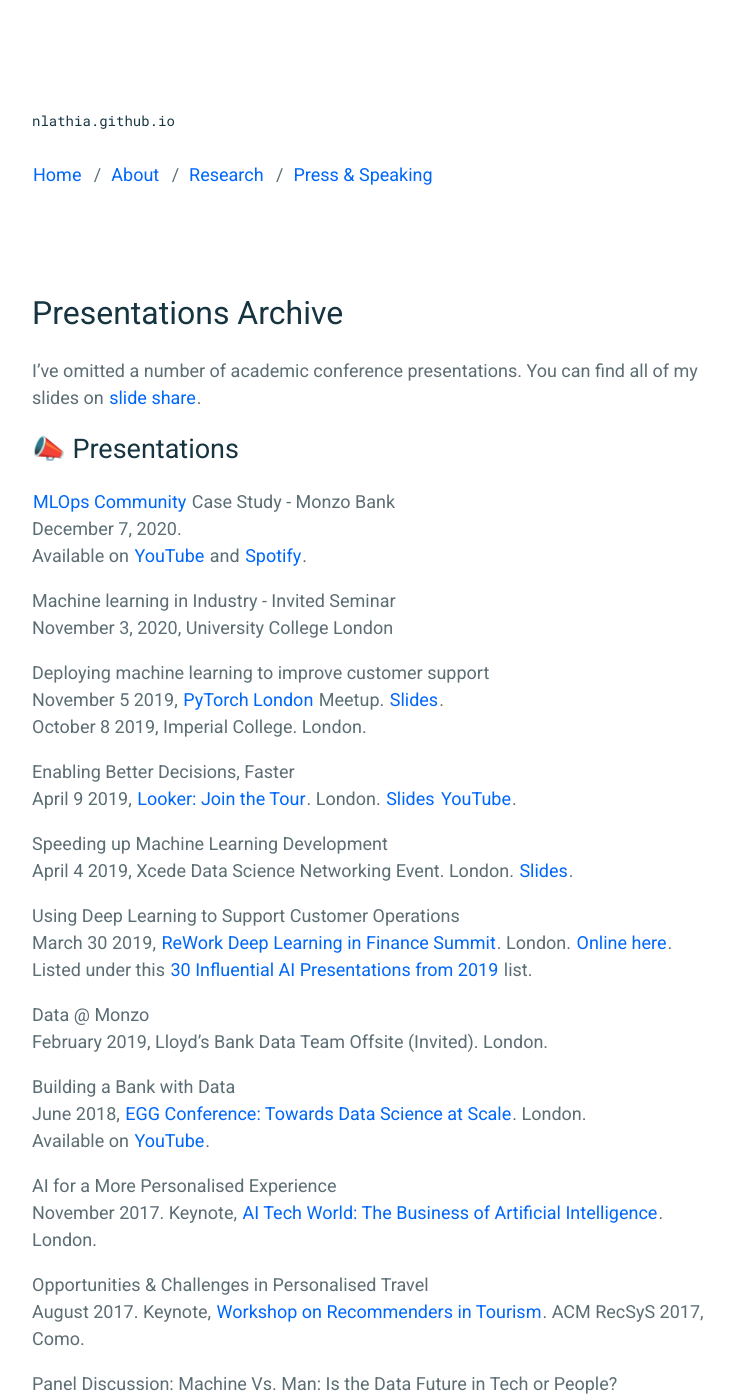
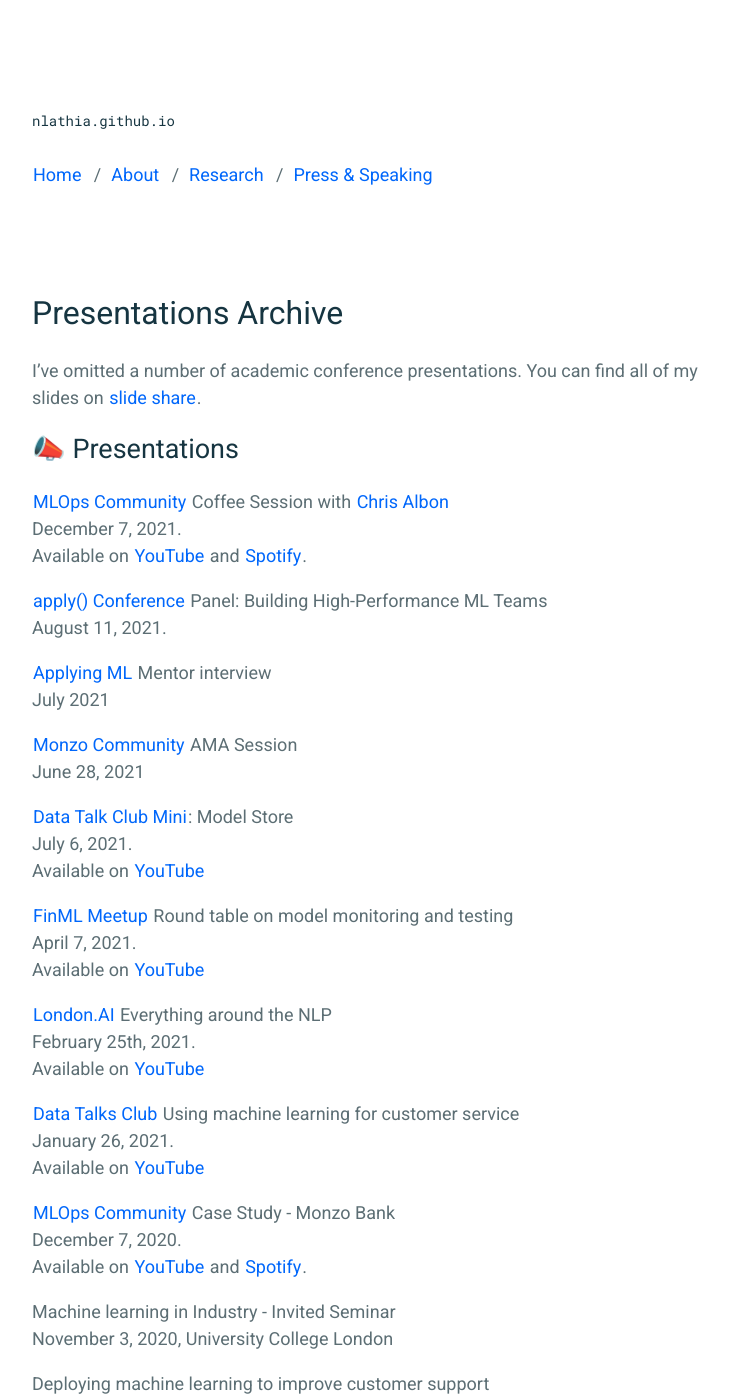
Before and after one commit to nlathia/nlathia.github.io, a Jekyll site: the page built from _pages/archive/presentations.md, in a window 1280 px wide and 1400 px high. Shown: the whole window, without its empty margins (258-992 px from the left). Built offline with Jekyll 4.4.1, drawn with Linux system fonts in a browser that asks for light colours.

Commit message:
Update presentations.md

```diff
--- a/_pages/archive/presentations.md
+++ b/_pages/archive/presentations.md
@@ -7,6 +7,35 @@
 I've omitted a number of academic conference presentations. You can find all of my slides on [slide share](https://www.slideshare.net/neal.lathia/presentations).
 
 # 📣 Presentations
+
+[MLOps Community](https://mlops.community/) Coffee Session with [Chris Albon](https://chrisalbon.com/)
+<br />December 7, 2021.
+<br />Available on [YouTube](https://www.youtube.com/watch?v=TKVR5RYkqnc) and [Spotify](https://open.spotify.com/episode/3GSw9rTqNqDBPYviFK9p33?si=9eaf3d55b5fe4949).
+
+[apply() Conference](https://www.tecton.ai/apply/session-video-archive/panel-building-high-performance-ml-teams/) Panel: Building High-Performance ML Teams
+<br />August 11, 2021.
+
+[Applying ML](https://applyingml.com/mentors/neal-lathia/) Mentor interview
+<br />July 2021
+
+[Monzo Community](https://community.monzo.com/t/monzonaut-ama-neal-director-of-machine-learning/119465) AMA Session
+<br />June 28, 2021
+
+[Data Talk Club Mini](https://datatalks.club/): Model Store
+<br />July 6, 2021.
+<br />Available on [YouTube](https://www.youtube.com/watch?v=85BWnKmOZl8)
+
+[FinML Meetup](https://finml.substack.com/p/finml-model-testing-and-monitoring) Round table on model monitoring and testing
+<br />April 7, 2021.
+<br />Available on [YouTube](https://www.youtube.com/watch?v=fZuHrjS4nhM)
+
+[London.AI](https://www.getrevue.co/profile/londonai/issues/london-ai-is-back-signup-now-for-thursday-25th-event-6pm-gmt-240599) Everything around the NLP
+<br />February 25th, 2021.
+<br />Available on [YouTube](https://www.youtube.com/watch?v=Ts887FBSu6A)
+
+[Data Talks Club](https://datatalks.club/) Using machine learning for customer service
+<br />January 26, 2021.
+<br />Available on [YouTube](https://www.youtube.com/watch?v=ohjSvKdUumY)
 
 [MLOps Community](https://mlops.community/) Case Study - Monzo Bank
 <br />December 7, 2020.
```
